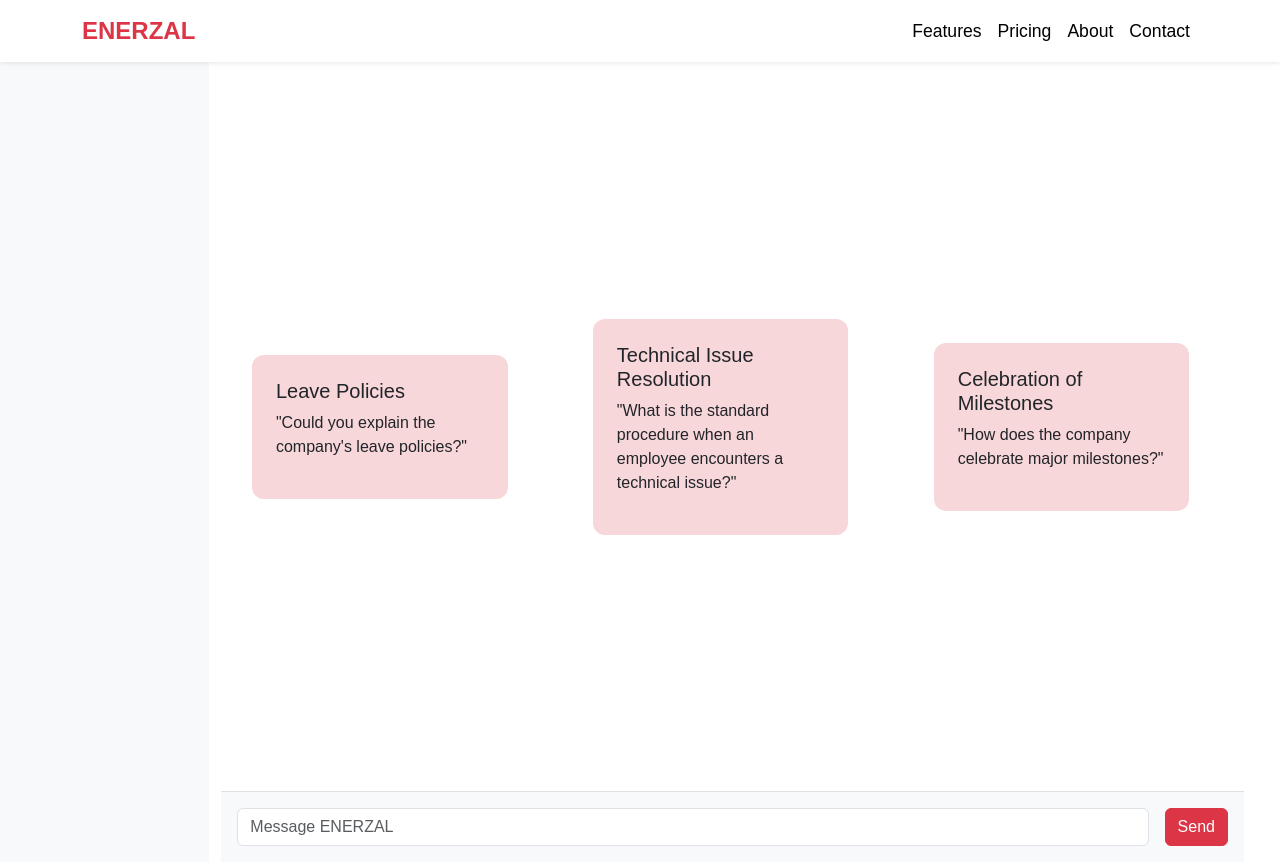
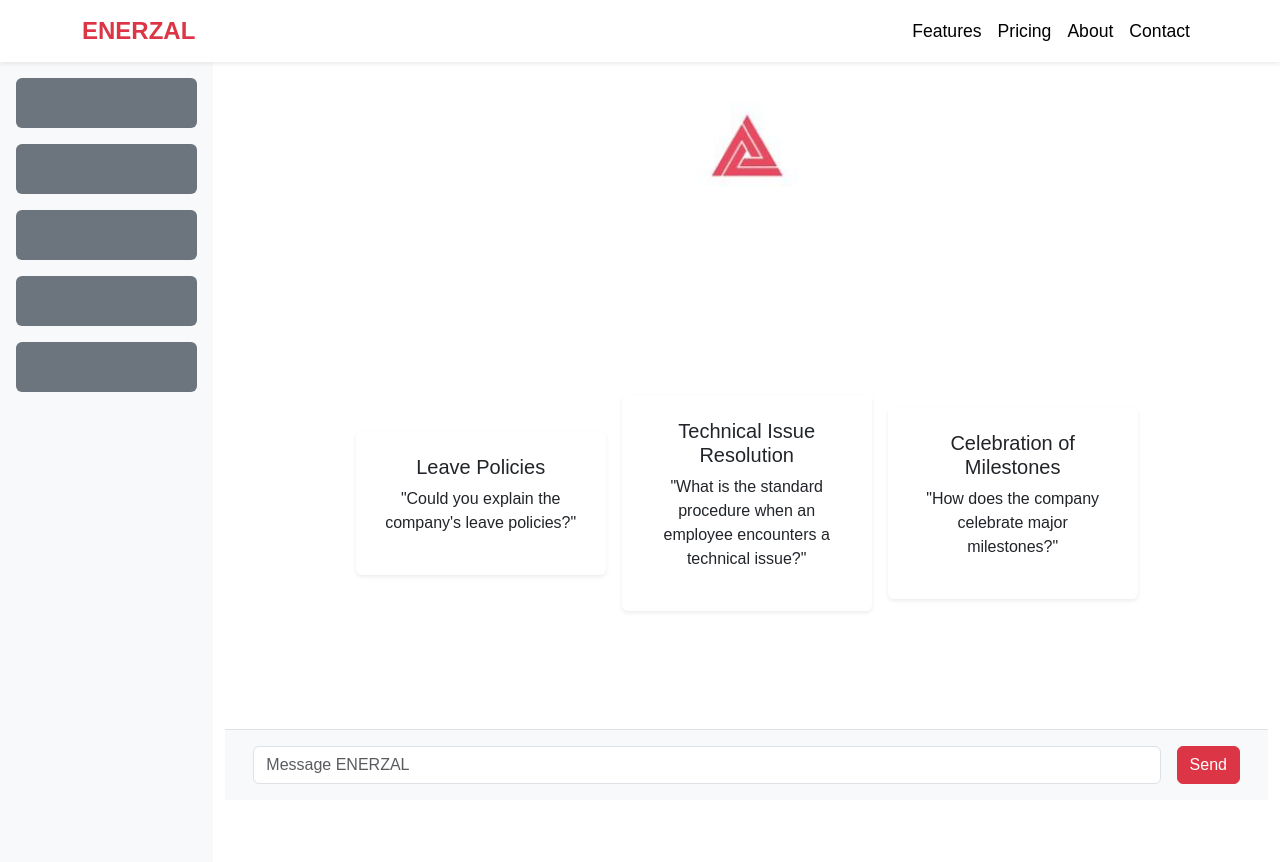
Before and after one commit to tech-enerzal/Chatbot-GAIL, a plain HTML site: page Prototype/Website/pages/chat.html in a window 1280 px wide. Drawn offline with nearby package versions, Linux system fonts and the light colour scheme.

Commit message:
added logo

```diff
--- a/Prototype/Website/css/chat-styles.css
+++ b/Prototype/Website/css/chat-styles.css
@@ -51,3 +51,49 @@ html, body {
 .features-section {
     padding: 3rem 1rem;
 }
+/* Styling the sidebar */
+.sidebar-item {
+    height: 50px;
+    margin-bottom: 15px;
+    background-color: #ccc;
+    border-radius: 5px;
+}
+
+/* Styling the chat bubbles */
+.chat-bubble {
+    background-color: #f8f9fa;
+    border-radius: 10px;
+    padding: 20px;
+    text-align: center;
+    margin-bottom: 15px;
+}
+
+.chat-bubbles {
+    display: flex;
+    justify-content: center;
+    align-items: center;
+    flex-wrap: wrap;
+    max-height: calc(100vh - 180px); /* Ensures chat bubbles don't take too much space */
+    overflow-y: auto;
+    padding-bottom: 20px;
+     /* Leaves room for the input box */
+
+}
+
+
+/* Chat input section */
+.chat-input {
+    border-top: 1px solid #dee2e6;
+    position: sticky;
+    bottom: 0;
+    margin-top: auto;
+}
+
+.logo {
+    width: 80px;
+}
+
+/* Ensures no scrolling is necessary for the input field */
+body {
+    overflow: hidden;
+}
--- a/Prototype/Website/css/styles.css
+++ b/Prototype/Website/css/styles.css
@@ -1,96 +1,77 @@
-/* General styles for the body */
-body, html {
-    margin: 0;
-    padding: 0;
-    width: 100%;
-    height: 100%;
-    overflow: hidden; /* Hide overflow to prevent scrollbars */
-    font-family: 'Arial', sans-serif;
+/* Chat bubbles with colors */
+.chat-bubble {
+    background-color: #f8f9fa;
+    border-radius: 10px;
+    padding: 20px;
+    text-align: center;
+    margin-bottom: 15px;
 }
 
-/* Full height layout for the main content */
-.main-content {
-    display: flex;
-    height: 100vh; /* Full viewport height */
+/* Specific background colors for each bubble */
+.bg-primary {
+    background-color: #007bff !important;
 }
 
-/* Left container (content) */
-.left-container {
-    width: 50%; /* Left half of the screen */
-    display: flex;
-    flex-direction: column;
-    justify-content: center;
-    align-items: flex-start; /* Align text to the left */
-    padding-left: 2rem; /* Add some padding for spacing */
-    z-index: 1;
-    background-color: white;
+.bg-success {
+    background-color: #28a745 !important;
 }
 
-/* Right container (for image) */
-.right-container {
-    width: 50%; /* Right half of the screen */
-    position: relative;
-    background-color: white; /* Ensure white background */
-    display: flex;
-    justify-content: flex-end; /* Align content to the right */
-    padding: 0;
-    margin: 0;
+.bg-warning {
+    background-color: #ffc107 !important;
 }
 
-/* Slanted image with modified animation */
-.slanted-image {
-    width: 100%;
-    height: auto;
-    transform: rotate(90 deg);
-    position: absolute;
-    right: -50px;
-    z-index: 1;
-    opacity: 0.2; /* Adjusted opacity for more transparency */
-    animation: slantMove 60s linear infinite; /* Keep the animation running */
+/* Bubble titles */
+.bubble-title {
+    font-weight: bold;
 }
 
-/* Animation for slanted image - stopping at center */
-@keyframes slantMove {
-    0% {
-        top: -5%; /* Start off-screen */
-    }
-    10% {
-        top: 10%; /* Move to the center */
-    }
-    10% {
-        top: 10%; /* Hold the position at the center */
-    }
-    100% {
-        top: -2%; /* End position */
-    }
+/* Bubble text */
+.bubble-text {
+    font-size: 14px;
+    margin-top: 10px;
+    color: #fff;
+}
+
+/* Adjust chat area to scroll if needed */
+.chat-bubbles {
+    display: flex;
+    justify-content: flex-start;
+    align-items: flex-start;
+    flex-wrap: wrap;
+    overflow-y: auto;
+    max-height: calc(100vh - 200px); /* Limit to avoid overflow */
+    padding-bottom: 20px;
+}
+
+/* Sidebar styling */
+.sidebar-item {
+    height: 50px;
+    margin-bottom: 15px;
+    background-color: #ccc;
+    border-radius: 5px;
+}
+
+/* Chat input styling */
+.chat-input {
+    border-top: 1px solid #dee2e6;
+    padding: 20px;
+    position: relative;
+    bottom: 0;
+    z-index: 10;
+    background-color: #f8f9fa;
+    width: 100%;
 }
 
 body {
-    font-family: 'Arial', sans-serif;
+    margin: 0;
+    padding: 0;
+    overflow: hidden;
 }
 
-.navbar {
-    margin-bottom: 20px;
+html, body {
+    height: 100%;
 }
 
-.navbar-brand {
-    font-size: 1.5rem;
-    font-weight: bold;
+.container-fluid {
+    height: 100%;
 }
-
-.nav-link {
-    transition: color 0.3s ease;
-}
-
-.nav-link:hover {
-    color: #dc3545; /* Red color for hover */
-}
-
-/* Footer styling */
-footer {
-    position: relative;
-    width: 100%;
-    background-color: white;
-    text-align: center;
-    padding: 1rem 0;
-}
--- a/Prototype/Website/pages/chat.html
+++ b/Prototype/Website/pages/chat.html
@@ -36,42 +36,54 @@
         </nav>
     </header>
 
-    <!-- Chat Interface -->
-    <div class="container-fluid vh-100 d-flex flex-column">
-        <div class="row flex-grow-1 w-100">
+    <!-- Main Container -->
+    <div class="container-fluid d-flex flex-column vh-100">
+        <!-- Sidebar and Chat Area -->
+        <div class="row flex-grow-1">
             <!-- Sidebar -->
-            <div class="col-md-2 bg-light sidebar">
-                <!-- Placeholder for sidebar menu items -->
-                <div class="sidebar-item"></div>
-                <div class="sidebar-item"></div>
-                <div class="sidebar-item"></div>
-                <div class="sidebar-item"></div>
-                <div class="sidebar-item"></div>
+            <div class="col-md-2 bg-light sidebar d-flex flex-column p-3">
+                <!-- Sidebar placeholder (adjusted with rounded elements) -->
+                <div class="mb-3 rounded bg-secondary" style="height: 50px;"></div>
+                <div class="mb-3 rounded bg-secondary" style="height: 50px;"></div>
+                <div class="mb-3 rounded bg-secondary" style="height: 50px;"></div>
+                <div class="mb-3 rounded bg-secondary" style="height: 50px;"></div>
+                <div class="mb-3 rounded bg-secondary" style="height: 50px;"></div>
             </div>
 
             <!-- Chat Area -->
-            <div class="col-md-10 d-flex flex-column justify-content-between">
+            <div class="col-md-10 d-flex flex-column">
+                <!-- Logo at the Top -->
+                <div class="my-4 text-center">
+                    <img src="/assests/logo.jpg" alt="Enerzal Logo" class="logo" style="width: 100px;">
+                </div>
+
                 <!-- Chat Bubbles Section -->
-                <div class="row w-100 h-85 d-flex justify-content-around align-items-center flex-grow-1">
-                    <!-- Chat Bubbles -->
-                    <div class="col-md-3 chat-bubble">
+                <div class="chat-bubbles flex-grow-1 overflow-auto p-4">
+                    <!-- Bubble 1 -->
+                    <div class="chat-bubble shadow-sm bg-white p-4 mx-2 rounded text-center mb-3" style="width: 250px;">
                         <h5>Leave Policies</h5>
                         <p>"Could you explain the company's leave policies?"</p>
                     </div>
-                    <div class="col-md-3 chat-bubble">
+                    <!-- Bubble 2 -->
+                    <div class="chat-bubble shadow-sm bg-white p-4 mx-2 rounded text-center mb-3" style="width: 250px;">
                         <h5>Technical Issue Resolution</h5>
                         <p>"What is the standard procedure when an employee encounters a technical issue?"</p>
                     </div>
-                    <div class="col-md-3 chat-bubble">
+                    <!-- Bubble 3 -->
+                    <div class="chat-bubble shadow-sm bg-white p-4 mx-2 rounded text-center mb-3" style="width: 250px;">
                         <h5>Celebration of Milestones</h5>
                         <p>"How does the company celebrate major milestones?"</p>
                     </div>
                 </div>
 
                 <!-- Chat Input Section -->
-                <div class="chat-input w-100 p-3 bg-light d-flex align-items-center">
-                    <input type="text" class="form-control me-3" placeholder="Message ENERZAL">
-                    <button class="btn btn-danger">Send</button>
+                <div class="chat-input bg-light p-3">
+                    <div class="container">
+                        <div class="d-flex">
+                            <input type="text" class="form-control me-3" placeholder="Message ENERZAL">
+                            <button class="btn btn-danger">Send</button>
+                        </div>
+                    </div>
                 </div>
             </div>
         </div>
```
Also changed, not shown: Prototype/Website/assests/logo.jpg (added).
